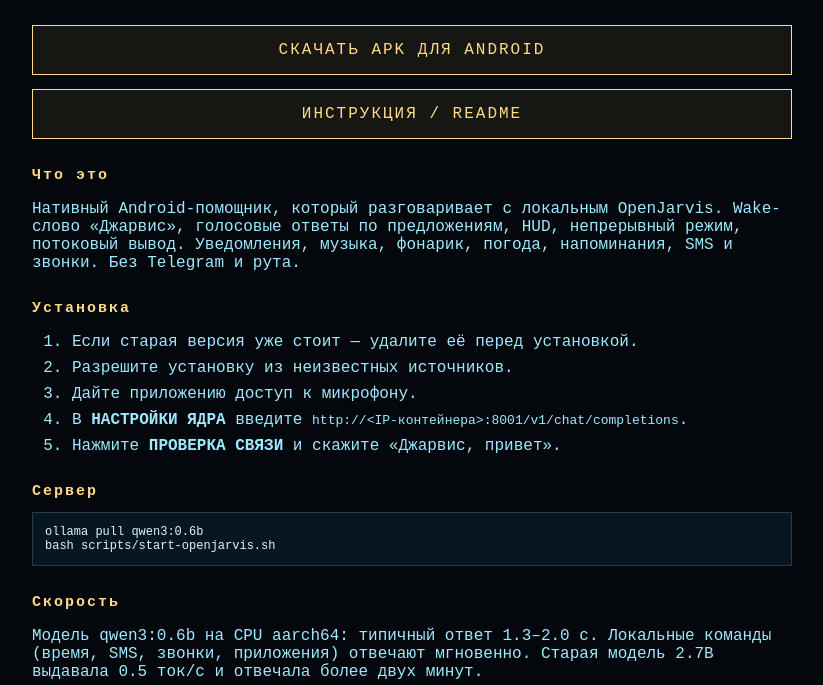
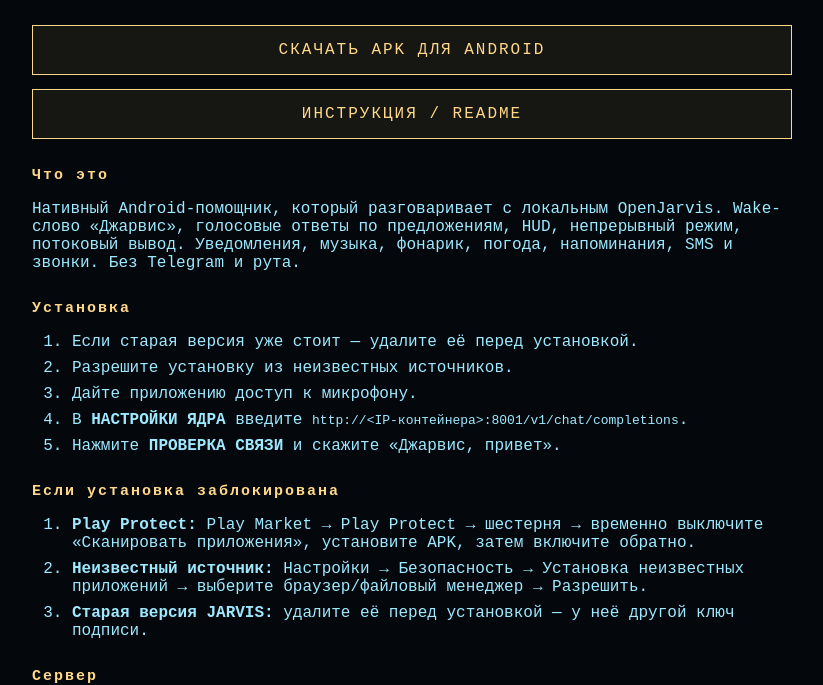
Before and after one commit to pearl967/jarvis-android, a plain HTML site: page index.html in a window 1280 px wide. Shown: the part 125-810 px from the top of the page, without its empty margins (228-1051 px from the left). Drawn offline with Linux system fonts and the light colour scheme.

Commit message:
Docs: unblock installation instructions

```diff
--- a/index.html
+++ b/index.html
@@ -41,6 +41,13 @@
     <li>Нажмите <b>ПРОВЕРКА СВЯЗИ</b> и скажите «Джарвис, привет».</li>
   </ol>
 
+  <h2>Если установка заблокирована</h2>
+  <ol>
+    <li><b>Play Protect:</b> Play Market → Play Protect → шестерня → временно выключите «Сканировать приложения», установите APK, затем включите обратно.</li>
+    <li><b>Неизвестный источник:</b> Настройки → Безопасность → Установка неизвестных приложений → выберите браузер/файловый менеджер → Разрешить.</li>
+    <li><b>Старая версия JARVIS:</b> удалите её перед установкой — у неё другой ключ подписи.</li>
+  </ol>
+
   <h2>Сервер</h2>
   <pre>ollama pull qwen3:0.6b
 bash scripts/start-openjarvis.sh</pre>
```
Also changed, not shown: 1 other file.
